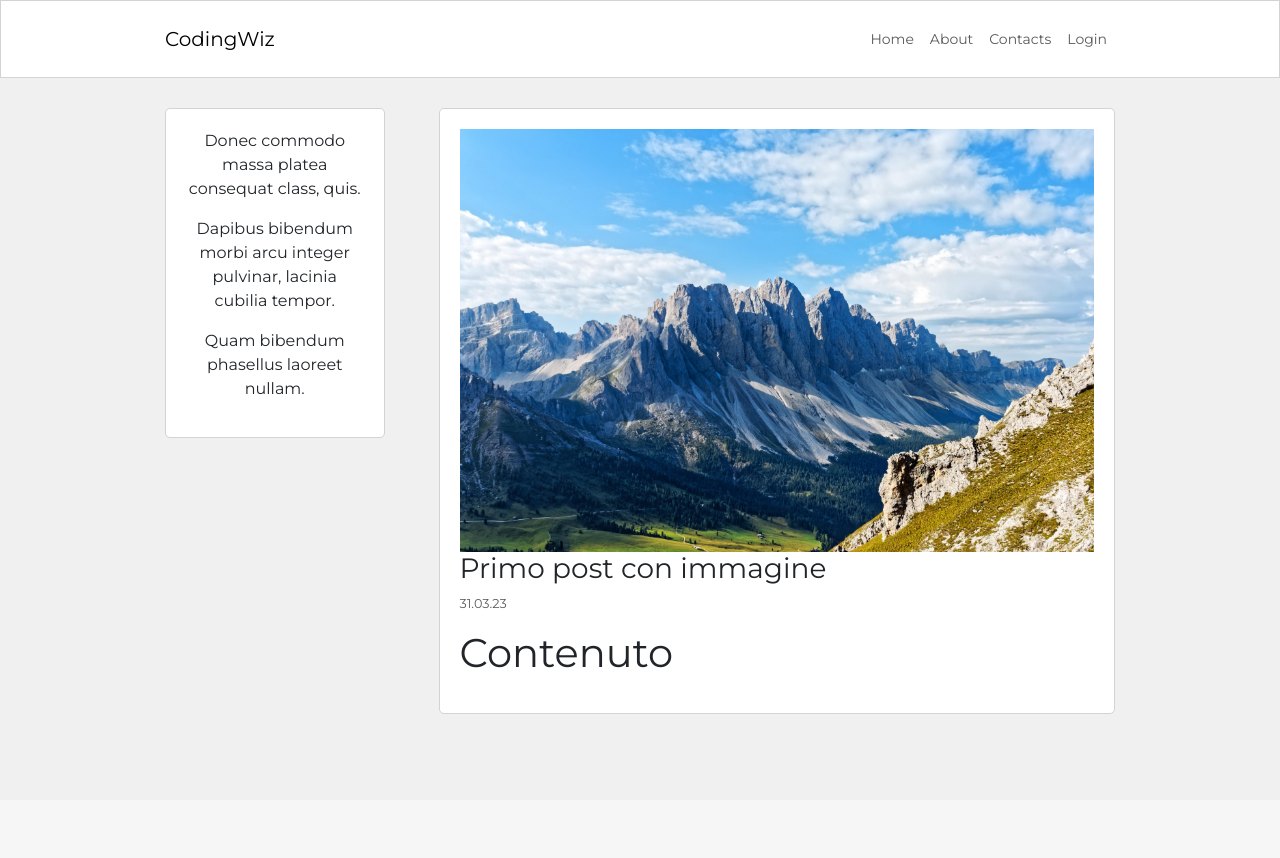
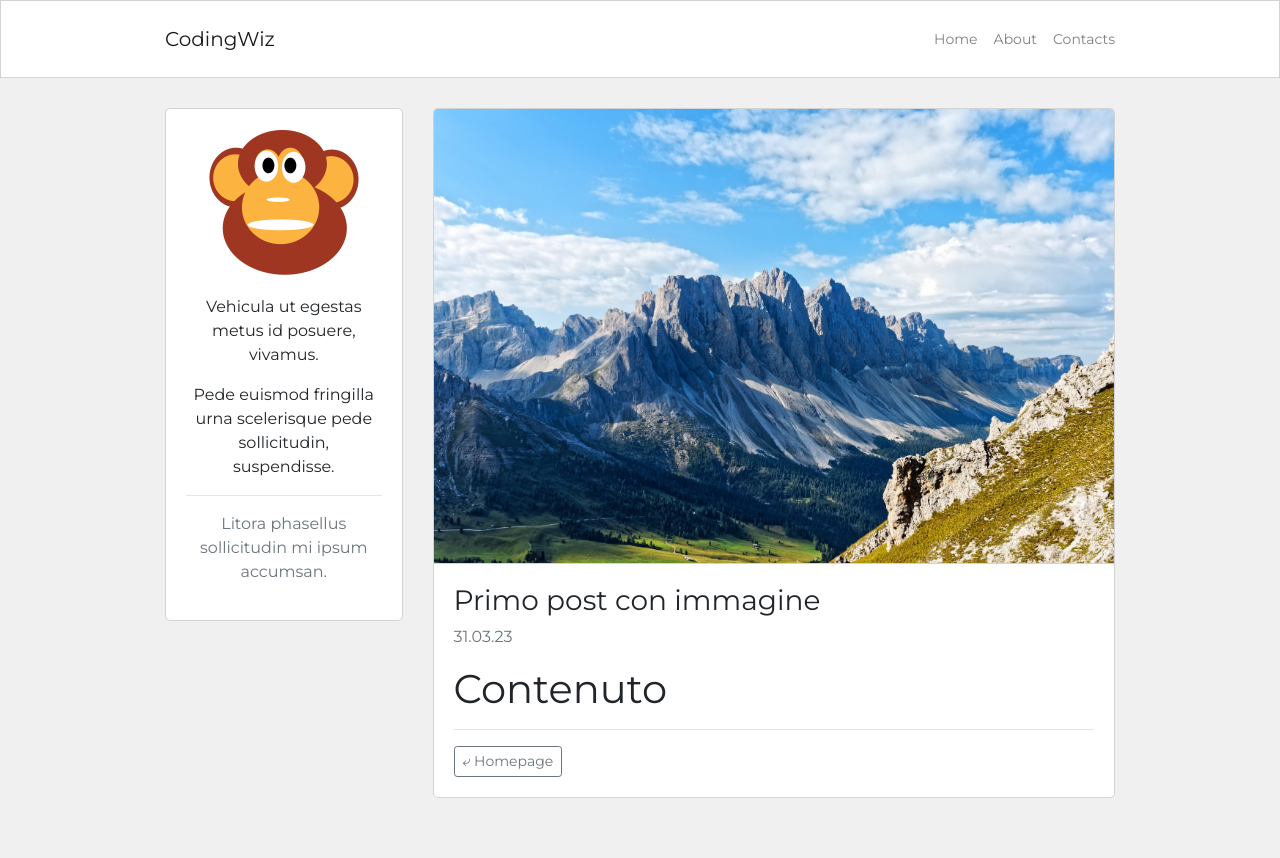
Before and after one commit to AlessioPani/flask-blog, a Flask app: a page that uses blog/templates/base.html in a window 1280 px wide. Before the commit the page ends 714 px from the top, so only its background shows below. Run offline with Flask 3, Linux system fonts and the light colour scheme; some libraries are stand-ins or nearby versions.

Commit message:
Refined interface

```diff
--- a/blog/static/blog.css
+++ b/blog/static/blog.css
@@ -4,8 +4,14 @@ html, body {
 }
 
 .navbar-bg-white {
-    background-color: white;
+    background-color: #fff;
     border: 1px solid #d3d3d3;
+}
+
+.navbar-container {
+    max-width: 950px;
+    font-size: 0.875rem;
+    padding: 10px 0px 10px 0px;
 }
 
 .content-container {
@@ -15,14 +21,15 @@ html, body {
     padding: 0px;
 }
 
-.navbar-container {
-    max-width: 950px;
-    padding: 10px 0px 10px 0px;
-    font-size: 0.875rem;
+.about-snippet-block {
+    background-color: #fff;
+    border: 1px solid #d3d3d3;
+    border-radius: 5px;
+    padding: 20px;
 }
 
-.single-post-home {
-    background-color: white;
+.about-page-block {
+    background-color: #fff;
     border: 1px solid #d3d3d3;
     border-radius: 5px;
     padding: 20px;
@@ -30,53 +37,80 @@ html, body {
 }
 
 .post-page-block {
-    background-color: white;
+    background-color: #fff;
     border: 1px solid #d3d3d3;
     border-radius: 5px;
     padding: 20px;
     margin-bottom: 30px;
 }
 
-.about-snippet-block {
-    background-color: white;
+.single-post-home {
+    background-color: #fff;
     border: 1px solid #d3d3d3;
     border-radius: 5px;
     padding: 20px;
+    margin-bottom: 30px;
 }
 
-.about-page-block {
-    background-color: white;
-    border: 1px solid #d3d3d3;
-    border-radius: 5px;
-    padding: 20px;
+.no-border-top {
+    border-top: 0;
+    border-top-left-radius: 0;
+    border-top-right-radius: 0;
 }
 
-.p-small-description{
+.post-image {
+    border: 1px solid #d3d3d3;
+    border-top-left-radius: 5px;
+    border-top-right-radius: 5px;
+}
+
+.p-small-one {
     font-size: 0.875rem;
 }
 
-.p-small-created-date {
+.p-small-two {
     font-size: 0.800rem;
 }
 
 .custom-link {
-    color: black;
+    color: #000;
+}
+
+.custom-link:hover {
+    color: #343a40;
     text-decoration: none;
 }
 
-.custom-link:hover {
-    color: #005E7C;
-    text-decoration: none;
+.read-more {
+    color: #6c757d;
+    text-decoration: underline;
 }
 
-@media (min-width:768px) {
+.read-more:hover {
+    color: #343a40 !important;
+}
+
+@media (min-width: 768px) {
     .single-post-home {
         margin-left: 30px;
     }
+
     .about-page-block {
         margin-left: 30px;
     }
+
     .post-page-block {
         margin-left: 30px;
     }
+
+    .post-image-block {
+        margin-left: 30px;
+    }
 }
+
+@media (min-width: 768px) {
+    .nav-link {
+        padding-right: 0px !important;
+        padding-left: 1rem !important;
+    }
+}
--- a/blog/templates/about_me_snippet.html
+++ b/blog/templates/about_me_snippet.html
@@ -1,3 +1,15 @@
 <div class="about-snippet-block text-center">
-    {{ lipsum(n=3, min=5, max=10) }}
+    <img class="img-fluid" width=150 src="{{ url_for('static', filename="ai.png") }}" alt="" srcset="">
+    <div class="mt-3">
+        <p class="p-small-description">
+            Vehicula ut egestas metus id posuere, vivamus.
+        </p>
+        <p class="p-small-description">
+            Pede euismod fringilla urna scelerisque pede sollicitudin, suspendisse.
+        </p>
+        <hr>
+        <p class="p-small-description text-muted">
+            Litora phasellus sollicitudin mi ipsum accumsan.
+        </p>
+    </div>
 </div>
--- a/blog/templates/base.html
+++ b/blog/templates/base.html
@@ -2,43 +2,39 @@
 <html lang="en">
 <head>
     <meta charset="UTF-8">
-    <meta http-equiv="X-UA-Compatible" content="IE=edge">
     <meta name="viewport" content="width=device-width, initial-scale=1.0">
-    <title>{% block title %}{% endblock title %} - Blog</title>
-    <link href="https://cdn.jsdelivr.net/npm/bootstrap@5.3.0-alpha2/dist/css/bootstrap.min.css" rel="stylesheet" >
-    <link href="https://fonts.googleapis.com/css2?family=Montserrat&display=swap" rel="stylesheet">
-    <link rel="stylesheet" href= "{{ url_for('static', filename="blog.css") }}">
+    <meta http-equiv="X-UA-Compatible" content="ie=edge">
+    <title>{% block title %}{% endblock %} - CodingWiz</title>
+    <link rel="stylesheet" href="https://stackpath.bootstrapcdn.com/bootstrap/4.3.1/css/bootstrap.min.css" integrity="sha384-ggOyR0iXCbMQv3Xipma34MD+dH/1fQ784/j6cY/iJTQUOhcWr7x9JvoRxT2MZw1T" crossorigin="anonymous">
+    <link href="https://fonts.googleapis.com/css?family=Montserrat&display=swap" rel="stylesheet">
+    <link rel="stylesheet" href="{{ url_for('static', filename='blog.css') }}">
 </head>
-
 <body>
-    <nav class="navbar navbar-expand-lg navbar-bg-white">
+    <nav class="navbar navbar-expand-lg navbar-light navbar-bg-white">
         <div class="container navbar-container">
             <a class="navbar-brand" href="{{ url_for('homepage') }}">CodingWiz</a>
-            <button class="navbar-toggler" type="button" data-bs-toggle="collapse" data-bs-target="#navbarSupportedContent" aria-controls="navbarSupportedContent" aria-expanded="false" aria-label="Toggle navigation">
+            <button class="navbar-toggler" type="button" data-toggle="collapse" data-target="#navbarSupportedContent" aria-controls="navbarSupportedContent" aria-expanded="false" aria-label="Toggle navigation">
                 <span class="navbar-toggler-icon"></span>
             </button>
 
             <div class="collapse navbar-collapse" id="navbarSupportedContent">
-              <div class="navbar-nav ms-auto">
-                  <a class="nav-item nav-link" href="{{ url_for('homepage') }}">Home</a>
-                  <a class="nav-item nav-link" href="{{ url_for('about') }}">About</a>
+                <div class="navbar-nav ml-auto">
+                    <a class="nav-item nav-link{% if request.path == '/' %} active{% endif %}" href="{{ url_for('homepage') }}">Home <span class="sr-only">(current)</span></a>
+                    <a class="nav-item nav-link{% if request.path == '/about' %} active{% endif %}" href="{{ url_for('about') }}">About</a>
                     <a class="nav-item nav-link" href="#">Contacts</a>
                     {% if current_user.is_authenticated %}
-                  <a class="nav-item nav-link" href="{{ url_for('post_create') }}">Create post</a>
+                    <a class="nav-item nav-link{% if request.path == '/create-post' %} active{% endif %}" href="{{ url_for('post_create') }}">Crea Post</a>
                     <a class="nav-item nav-link" href="{{ url_for('logout') }}">Logout</a>
-                  {% else %}
-                  <a class="nav-item nav-link" href="{{ url_for('login') }}">Login</a>
                     {% endif %}
                 </div>
             </div>
-
         </div>
     </nav>
 
     {% block content %}
+    {% endblock %}
 
-    {% endblock content %}
-
-    <script src="https://cdn.jsdelivr.net/npm/bootstrap@5.3.0-alpha2/dist/js/bootstrap.bundle.min.js"></script>
+    <script src="https://code.jquery.com/jquery-3.3.1.slim.min.js" integrity="sha384-q8i/X+965DzO0rT7abK41JStQIAqVgRVzpbzo5smXKp4YfRvH+8abtTE1Pi6jizo" crossorigin="anonymous"></script>
+    <script src="https://stackpath.bootstrapcdn.com/bootstrap/4.3.1/js/bootstrap.min.js" integrity="sha384-JjSmVgyd0p3pXB1rRibZUAYoIIy6OrQ6VrjIEaFf/nJGzIxFDsf4x0xIM+B07jRM" crossorigin="anonymous"></script>
 </body>
 </html>
--- a/blog/templates/login.html
+++ b/blog/templates/login.html
@@ -1,6 +1,6 @@
 {% extends 'base.html' %}
 
-{% block title %}Login - CodingWiz{% endblock title %}
+{% block title %}Login{% endblock title %}
 
 {% block content %}
 <div class="container text-center mt-3">
--- a/blog/templates/post_detail.html
+++ b/blog/templates/post_detail.html
@@ -8,12 +8,14 @@
     <div class="container content-container">
         <div class="row no-gutters">
             <div class="col-md-9 order-md-2">
-                <div class="post-page-block">
 
                 {% if post.image %}
-                    <div>
-                        <img class="img-fluid" src="{{ url_for('static', filename='img/posts/' + post.image) }}" alt="">
+                <div class="post-image-block">
+                    <img class="img-fluid post-image" src="{{ url_for('static', filename='img/posts/' + post.image) }}" alt="">
                 </div>
+                <div class="post-page-block no-border-top">
+                {% else %}
+                <div class="post-page-block">
                 {% endif %}
 
                 <h3>{{ post.title }}</h3>
@@ -24,7 +26,10 @@
                     Delete
                 </button>
                 {% endif %}
+
                 <p >{{ post.body|markdown }}</p>
+                <hr>
+                <a class="btn btn-sm btn-outline-secondary" href="{{ url_for('homepage') }}">⤶ Homepage</a>
                 </div>
             </div>
             <div class="col-md-3 order-md-1">
--- a/blog/templates/post_editor.html
+++ b/blog/templates/post_editor.html
@@ -1,12 +1,12 @@
 {% extends 'base.html' %}
 
 {% block title %}
-Post editor - CodingWiz
+Post editor
 {% endblock title %}
 
 
 {% block content %}
-<div class="container content-container">
+<div class="container content-container mt-3 px-3 px-lg-0">
     {% if request.path == '/create-post' %}
         <h2>Create a new post</h2>
     {% else %}
```
Also changed, not shown: blog/templates/homepage.html (+5 -4 lines), blog/static/ai.png (added). Lines whose indentation alone changed are shown as unchanged.
